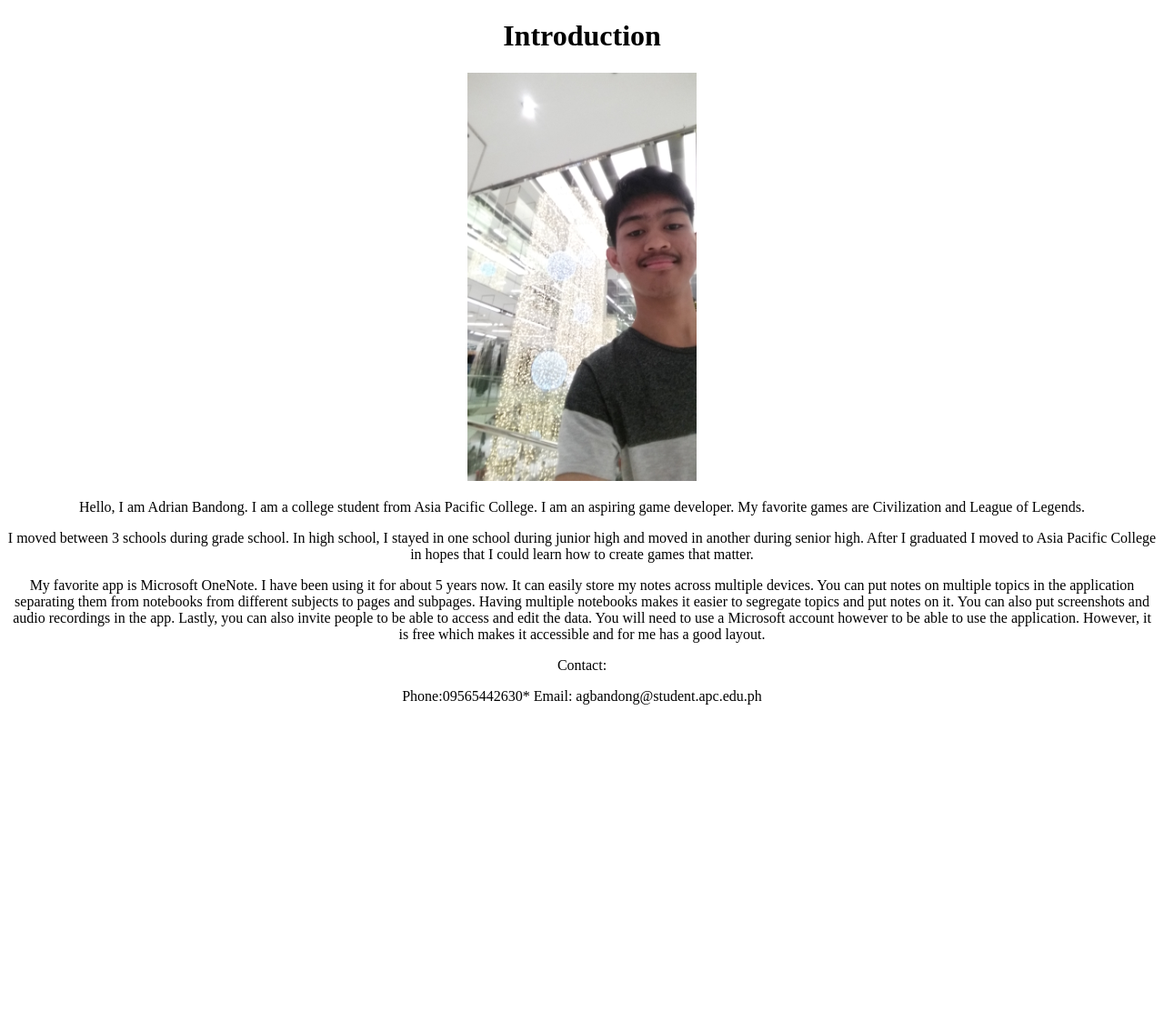
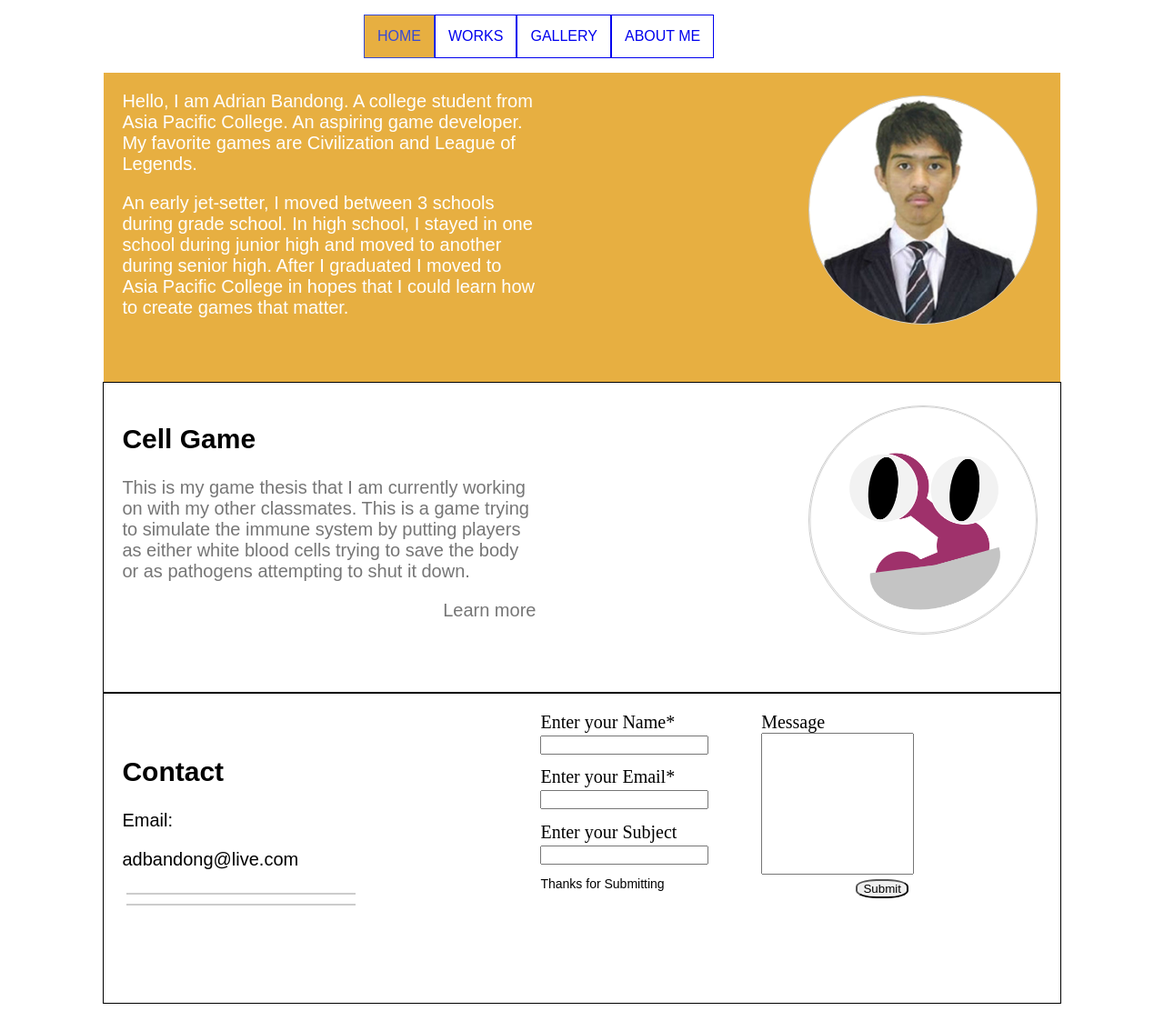
Before and after one commit to agbandong/lab1, a PHP site: page / in a window 1280 px wide. Shown: the whole page at 91% size. Before the commit the page ends 775 px from the top, so only its background shows below. Run offline with PHP 8.4, Linux system fonts and the light colour scheme.

Commit message:
Add files via upload

```diff
--- a/index.php
+++ b/index.php
@@ -1,5 +1,5 @@
 <?php
 
-include_once("lab1.html")
+include_once("lab1(2).html")
 
 ?>
--- /dev/null
+++ b/lab1(2).html
@@ -0,0 +1,64 @@
+<!DOCTYPE html>
+<html>
+<head>
+<title>Adrian Bandong</title>
+<link rel="shortcut icon" href="lab1me.ico" type="image">
+<link rel="stylesheet" type="text/css" href="lab1.css">
+</head>
+<body>
+
+<header>
+	<ul>
+		<li><a class="Active">HOME</a></li>
+		<li><a href = "lab1(3).html">WORKS</a></li>
+		<li><a href = "lab1(4).html">GALLERY</a></li>
+		<li><a href = "lab1.html">ABOUT ME</a></li>
+	</ul>
+</header>
+
+<div style="background-color:#E7AF41; border-style: none;" class = "Home Container">
+	<img style="border-radius: 50%" src="meWithASuit.jpg" alt="Me with a suit"/>
+	<div style="color:#FFFFFF;">
+		<p>Hello, I am Adrian Bandong. A college student from Asia Pacific College. An aspiring game developer. My favorite games are Civilization and League of Legends.
+		</p>
+
+		<p>	An early jet-setter, I moved between 3 schools during grade school. In high school, I stayed in one school during junior high and moved to another during senior high. After I graduated I moved to Asia Pacific College in hopes that I could learn how to create games that matter.</p>
+	</div>
+</div>
+
+<div class = "Home Container">
+	<img style="border-radius: 50%;" src="white blood cell.png" alt="White blood cell"/>
+	<div>
+		<h2>Cell Game</h2>
+		<p style="color:#767676;">This is my game thesis that I am currently working on with my other classmates. This is a game trying to simulate the immune system by putting players as either white blood cells trying to save the body or as pathogens attempting to shut it down.
+		</p>
+		<a style="float:right; text-decoration: none; color: #767676; font-family: Barlow Medium, sans-serif;" href="*">Learn more</a>
+	</div>
+</div>
+
+<div class = "Home Container">
+	<div style="position: relative; bottom: 20%;" class = "Forms">
+		<h2 style="display: inline-block;">Contact</h2>
+		<p>Email:</p>
+		<p>adbandong@live.com</p>
+		<a style = "float: left; display: inline-block;" href=""><img src="" alt=""></a>
+		<a style = "float: left; display: inline-block;" href=""><img src="" alt=""></a>
+	</div>
+	<form style="width:40%" class = "Forms">
+		<div style="width:40%" class = "Forms" action="/contact" method="post" id="contact">
+			<label for="name" style="margin-bottom: 0;">Enter your Name*</label><br/>
+			<input id="name"style="margin-bottom: 1em;"><br/>
+			<label for="email" style="margin-bottom: 0;">Enter your Email*</label><br/>
+			<input id="email" style="margin-bottom: 1em;"><br/>
+			<label for = "subject" style="margin-bottom: 0;">Enter your Subject</label><br/>
+			<input id="subject" style="margin-bottom: 1em;"><br/>
+			<p style="font-size: 14px">Thanks for Submitting</p><br/>
+		</div>
+		<div style="width:40%; float:right;" class = "Forms">
+			<label for="message" style="margin-bottom: 0; display: inline">Message</label><br/>
+			<textarea id="message" style="height: 150px; width:100%; resize: none;"></textarea><br/>
+			<button style="float: right; border-radius: 40%;" type="button">Submit</button>
+		</div>
+	</form>
+</div>
+</html>
--- a/lab1.css
+++ b/lab1.css
@@ -1,3 +1,113 @@
 body{
-	text-align: center
+	text-align: left
 }
+
+p {
+	font-family: Barlow Medium, sans-serif;
+}
+
+h2 {
+	font-family: Barlow Medium, sans-serif;
+	font-weight: bold;
+}
+
+header{
+	margin: 0 auto;
+	margin-top: 2px;
+	margin-bottom: 2px;
+}
+
+header ul{
+	list-style-type: none;
+	margin-left: auto;
+	margin-right: auto;
+	width: 30em;
+	padding: 0;
+	overflow: hidden;
+}
+
+header li{
+	float: left;
+}
+
+header li a{
+	display: block;
+	font-family: DIN Next Light, sans-serif;
+	text-decoration: none;
+	border-style: solid;
+	border-width: 1px;
+	padding: 14px;
+}
+
+header li a:hover{
+	background-color: #E7AF41;
+}
+
+a.Active{
+	color: #384AD3;
+	background-color: #E7AF41;
+	cursor: pointer;
+}
+
+
+div.Container {
+	height: 300px;
+	width: 80%;
+	margin: auto;
+	padding: 10px;
+	font-size: 1.25em;
+	border-style: solid;
+	border-width: 1px;
+	overflow: auto;
+}
+
+div.Home{
+	padding: 20px;
+}
+
+.Forms{
+	display: inline-block;
+}
+
+div.Forms img{
+	float: left;
+}
+
+div.Container p{
+	display: block;
+	margin-top: 0;
+}
+
+div.Container img{
+	margin: 5px;
+	border: 1px solid #ccc;
+	width: 250px;
+	float:  right;
+}
+
+div.Container div{
+	width: 45%;
+}
+
+
+div.gallery {
+  margin: 5px;
+  border: 1px solid #ccc;
+  float: left;
+  width: 180px;
+}
+
+div.gallery:hover {
+  border: 1px solid #777;
+}
+
+div.gallery img {
+  width: 100%;
+  height: auto;
+  cursor: pointer;
+}
+
+div.desc {
+  padding: 15px;
+  text-align: center;
+}
--- a/lab1.html
+++ b/lab1.html
@@ -1,25 +1,55 @@
 <!DOCTYPE html>
 <html>
 <head>
-<title>Introduction</title>
+<title>Adrian Bandong</title>
 <link rel="shortcut icon" href="lab1me.ico" type="image">
 <link rel="stylesheet" type="text/css" href="lab1.css">
 </head>
 <body>
 
-<h1>Introduction</h1>
-<img src="lab1me2.jpg" alt="Adrian Bandong" width=20% height=20%>
-<p>Hello, I am Adrian Bandong. I am a college student from Asia Pacific College. I am an aspiring game developer. My favorite games are Civilization and League of Legends.
-</p>
-<p>I moved between 3 schools during grade school. In high school, I stayed in one school during junior high and moved in another during senior high. After I graduated I moved to Asia Pacific College in hopes that I could learn how to create games that matter.</p>
-<p>My favorite app is Microsoft OneNote. I have been using it for about 5 years now. It can easily store my notes across multiple devices. You can put notes on multiple topics in the application separating them from notebooks from different subjects to pages and subpages. Having multiple notebooks makes it easier to segregate topics and put notes on it. You can also put screenshots and audio recordings in the app. Lastly, you can also invite people to be able to access and edit the data. You will need to use a Microsoft account however to be able to use the application. However, it is free which makes it accessible and for me has a good layout.
-</p>
-<p>
-Contact:
-</p>
-<p>
-Phone:09565442630*
-Email: agbandong@student.apc.edu.ph
-</p>
+<header>
+	<ul>
+		<li><a href = "lab1(2).html">HOME</a></li>
+		<li><a href = "lab1(3).html">WORKS</a></li>
+		<li><a href = "lab1(4).html">GALLERY</a></li>
+		<li><a class = "Active">ABOUT ME</a></li>
+	</ul>
+</header>
+
+<div class="Container">
+	<img src="lab1me2.jpg" alt="Adrian Bandong">
+	<h1 style="margin-top:0px;">Background</h1>
+	<div>
+		<p>My name is Adrian Bandong.</p>
+		<p>Born on the 23 of October, I am the eldest son of my 4 siblings. My early school life involved me moving into different schools. This made me able to adapt to different social environments. I am adept at mathematics and was able to finish the Kumon program.</p>
+		<p>I entered Asia Pacific College in hopes that I will learn to become a game developer that I will make games that matter to the world: Games that inspire people and help them become better and learn.
+		</p>
+	</div>
+</div>
+<div class="Container">
+	<img src="gameboy.jpg" alt="Gameboy">
+	<h1 style="margin-top:0px;">Me and Video Games</h1>
+	<div>
+		<p>Me and video games go way back. When I was a kid my parents let me play on an old computer playing pinball probably. I actually forgot what I played there since I was too young. When I was 6 or 7 years old, I had my first gaming device: a blue Gameboy Advanced.</p>
+		<p>I learned how to use Game Maker during my junior high school years and made some minigames using it. As for right now, I am learning to use Unity to be able to make games.
+		</p>
+	</div>
+</div>
+<form style="width:40%" class = "Forms">
+		<div style="width:40%" class = "Forms" action="/contact" method="post" id="contact">
+			<label for="name" style="margin-bottom: 0;">Enter your Name*</label><br/>
+			<input id="name"style="margin-bottom: 1em;"><br/>
+			<label for="email" style="margin-bottom: 0;">Enter your Email*</label><br/>
+			<input id="email" style="margin-bottom: 1em;"><br/>
+			<label for = "subject" style="margin-bottom: 0;">Enter your Subject</label><br/>
+			<input id="subject" style="margin-bottom: 1em;"><br/>
+			<p style="font-size: 14px">Thanks for Submitting</p><br/>
+		</div>
+		<div style="width:40%; float:right;" class = "Forms">
+			<label for="message" style="margin-bottom: 0; display: inline">Message</label><br/>
+			<textarea id="message" style="height: 150px; width:100%; resize: none;"></textarea><br/>
+			<button style="float: right; border-radius: 40%;" type="button">Submit</button>
+		</div>
+	</form>
 </body>
 </html>
```
Also changed, not shown: Side bar test.html (added, +70 -0 lines), lab1(3).html (added, +28 -0 lines), lab1(4).html (added, +29 -0 lines), gameboy.jpg (added), meWithASuit.jpg (added), white blood cell.png (added).
